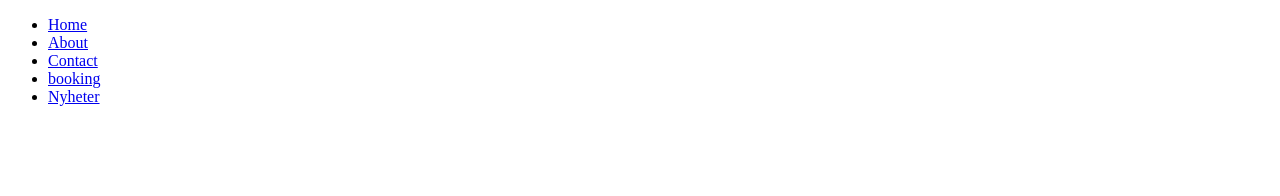
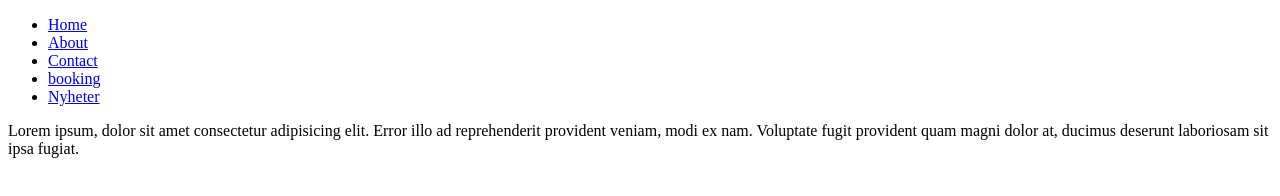
Before and after one commit to ikariLain/Klasson_bar-sport, a plain HTML site: page news.html in a window 1280 px wide. Drawn offline with Linux system fonts and the light colour scheme.

Commit message:
Added text in news

```diff
--- a/news.html
+++ b/news.html
@@ -15,5 +15,6 @@
             <li><a href="news.html">Nyheter</a></li>
         </ul>
     </nav>
+    <p>Lorem ipsum, dolor sit amet consectetur adipisicing elit. Error illo ad reprehenderit provident veniam, modi ex nam. Voluptate fugit provident quam magni dolor at, ducimus deserunt laboriosam sit ipsa fugiat.</p>
 </body>
 </html>
```
